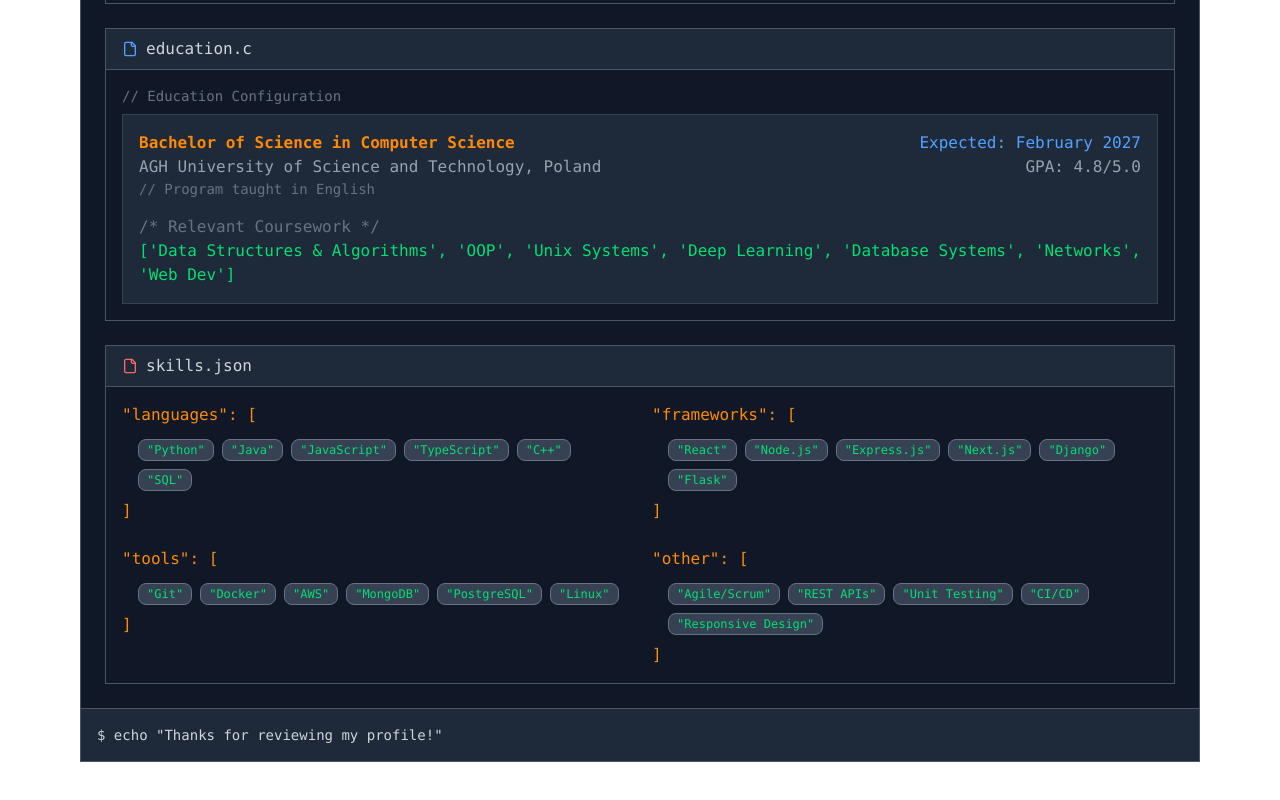
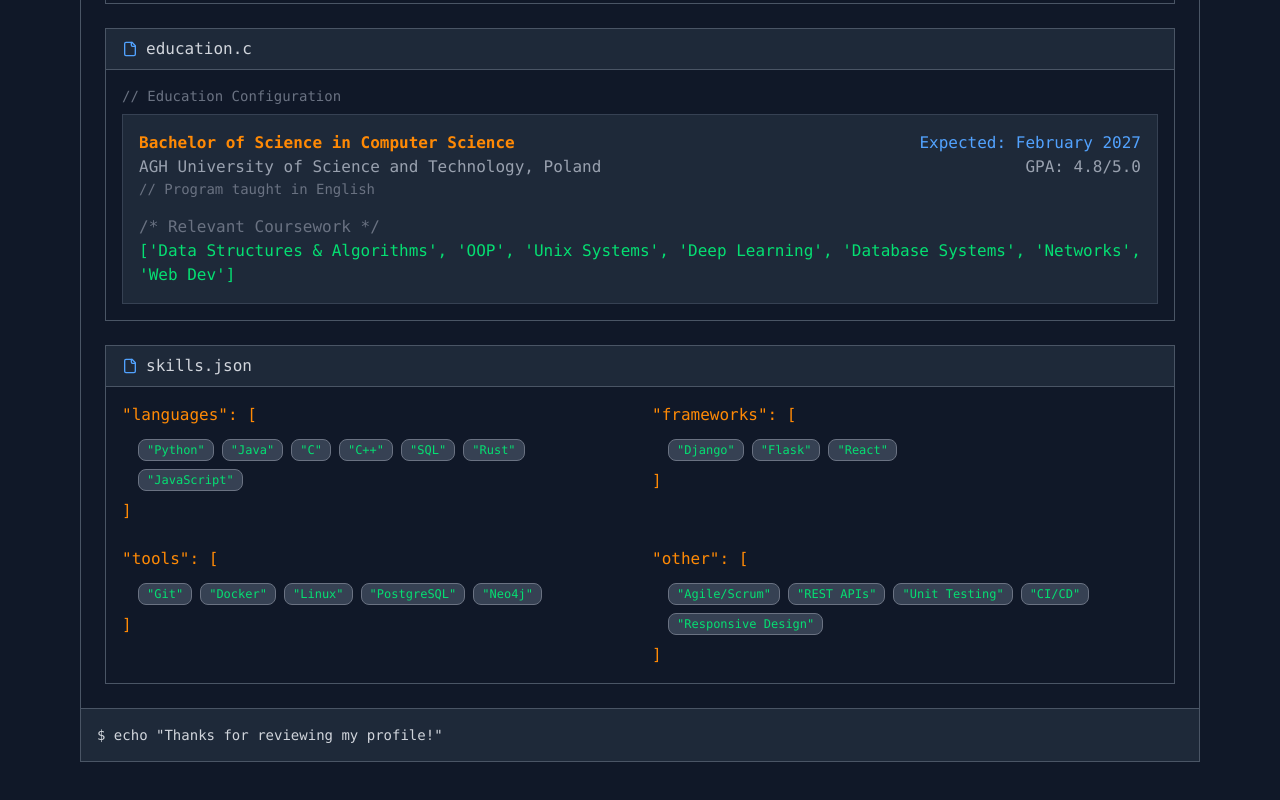
Before and after one commit to lowskydev/portfolio, a React (Vite) app: page / in a window 1280 px wide. Shown: the part 803-1603 px from the top of the page. Built offline with nearby package versions, Linux system fonts and the light colour scheme.

Commit message:
edit skill section and fix background color

```diff
--- a/src/App.jsx
+++ b/src/App.jsx
@@ -14,7 +14,7 @@ function App() {
   "use client";
 
   return (
-    <div className="min-h-screentext-gray-300 font-mono relative overflow-hidden">
+    <div className="min-h-screen text-gray-300 bg-gray-900 font-mono relative overflow-hidden">
       <div className="relative z-10 max-w-6xl mx-auto p-4">
         <TerminalHeader />
 
--- a/src/components/skills-section.jsx
+++ b/src/components/skills-section.jsx
@@ -5,15 +5,15 @@ import { FileHeader } from "./file-header";
 const skillsData = [
   {
     category: "languages",
-    skills: ["Python", "Java", "JavaScript", "TypeScript", "C++", "SQL"],
+    skills: ["Python", "Java", "C", "C++", "SQL", "Rust", "JavaScript"],
   },
   {
     category: "frameworks",
-    skills: ["React", "Node.js", "Express.js", "Next.js", "Django", "Flask"],
+    skills: ["Django", "Flask", "React"],
   },
   {
     category: "tools",
-    skills: ["Git", "Docker", "AWS", "MongoDB", "PostgreSQL", "Linux"],
+    skills: ["Git", "Docker", "Linux", "PostgreSQL", "Neo4j"],
   },
   {
     category: "other",
@@ -30,7 +30,11 @@ const skillsData = [
 export function SkillsSection() {
   return (
     <div className="border border-gray-600">
-      <FileHeader icon={File} filename="skills.json" iconColor="text-red-400" />
+      <FileHeader
+        icon={File}
+        filename="skills.json"
+        iconColor="text-blue-400"
+      />
       <div className="p-4">
         <div className="grid grid-cols-1 md:grid-cols-2 gap-6">
           {skillsData.map((section, idx) => (
--- a/src/index.css
+++ b/src/index.css
@@ -123,5 +123,6 @@
   }
   body {
     @apply bg-background text-foreground;
+    @apply bg-gray-900 text-gray-300;
   }
 }
```
